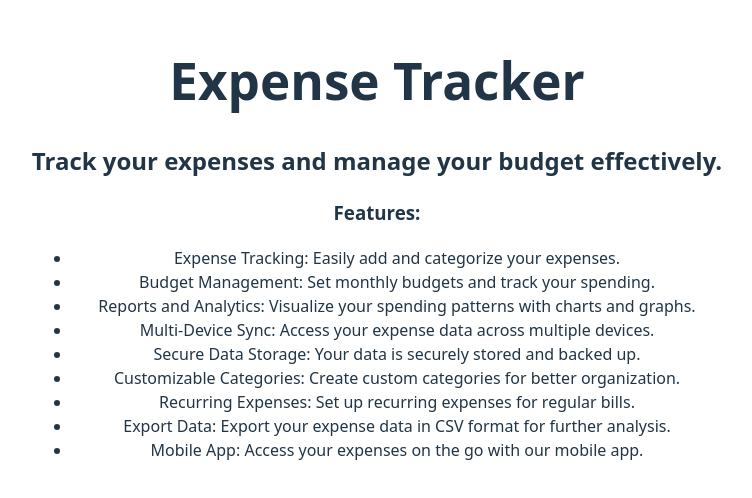
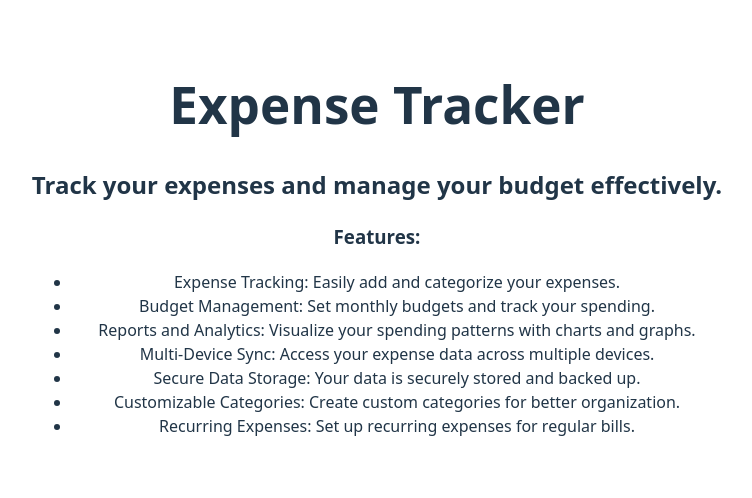
Before and after one commit to iamdhruv17/Full-stack-feb26, a React (Vite) app in the folder expense/: page / in a window 1280 px wide. Shown: the part 152-650 px from the top of the page, without its empty margins (263-1015 px from the left). Built offline with nearby package versions, Linux system fonts and the light colour scheme.

Commit message:
03-03-2026

```diff
--- a/expense/src/App.jsx
+++ b/expense/src/App.jsx
@@ -20,8 +20,8 @@ function App() {
       <li>Secure Data Storage: Your data is securely stored and backed up.</li>
       <li>Customizable Categories: Create custom categories for better organization.</li>
       <li>Recurring Expenses: Set up recurring expenses for regular bills.</li>
-      <li>Export Data: Export your expense data in CSV format for further analysis.</li>
-      <li>Mobile App: Access your expenses on the go with our mobile app.</li>
+      {/* <li>Export Data: Export your expense data in CSV format for further analysis.</li>   */}
+      {/* <li>Mobile App: Access your expenses on the go with our mobile app.</li>   */}
     </ul>
 
 
```
